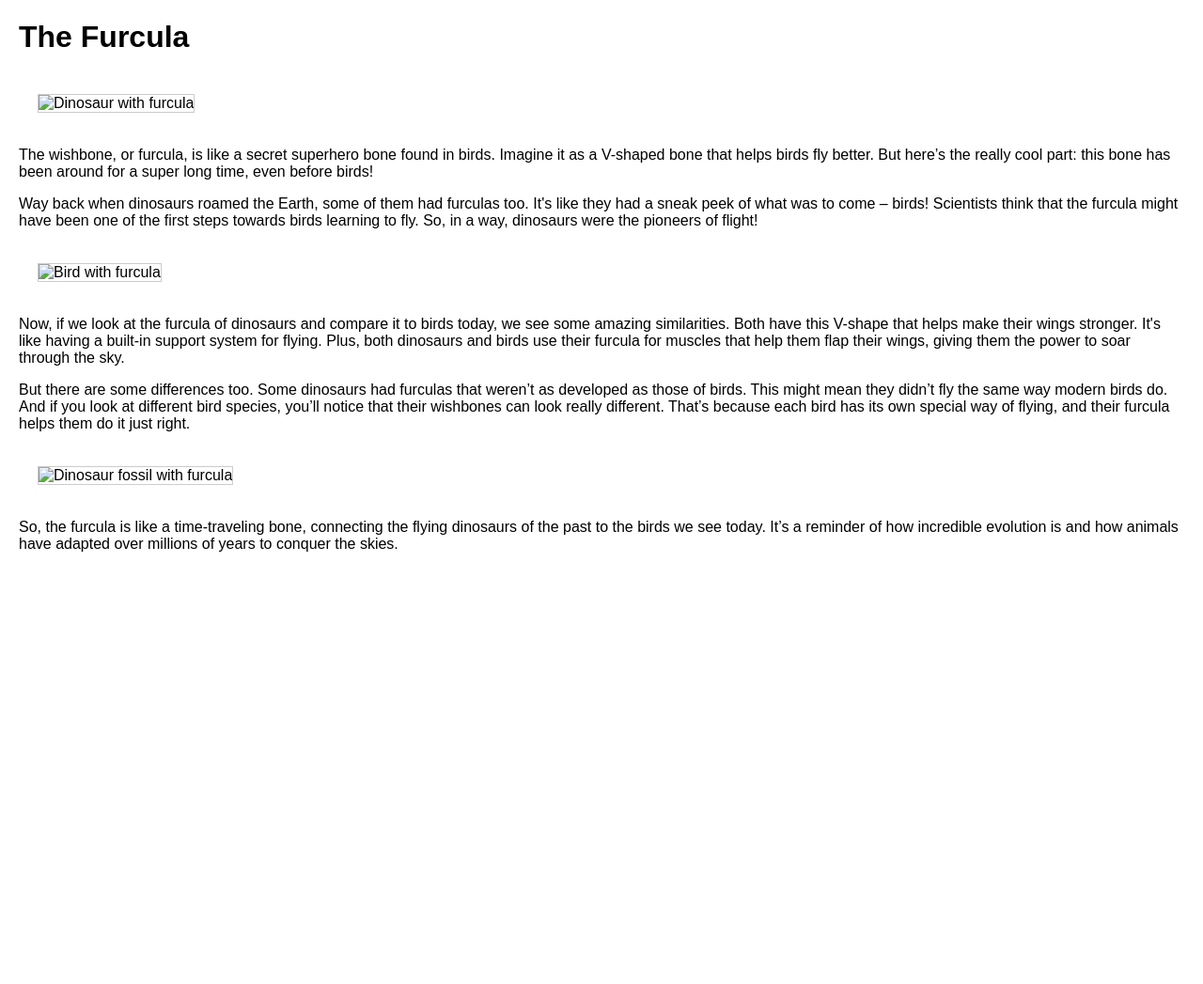
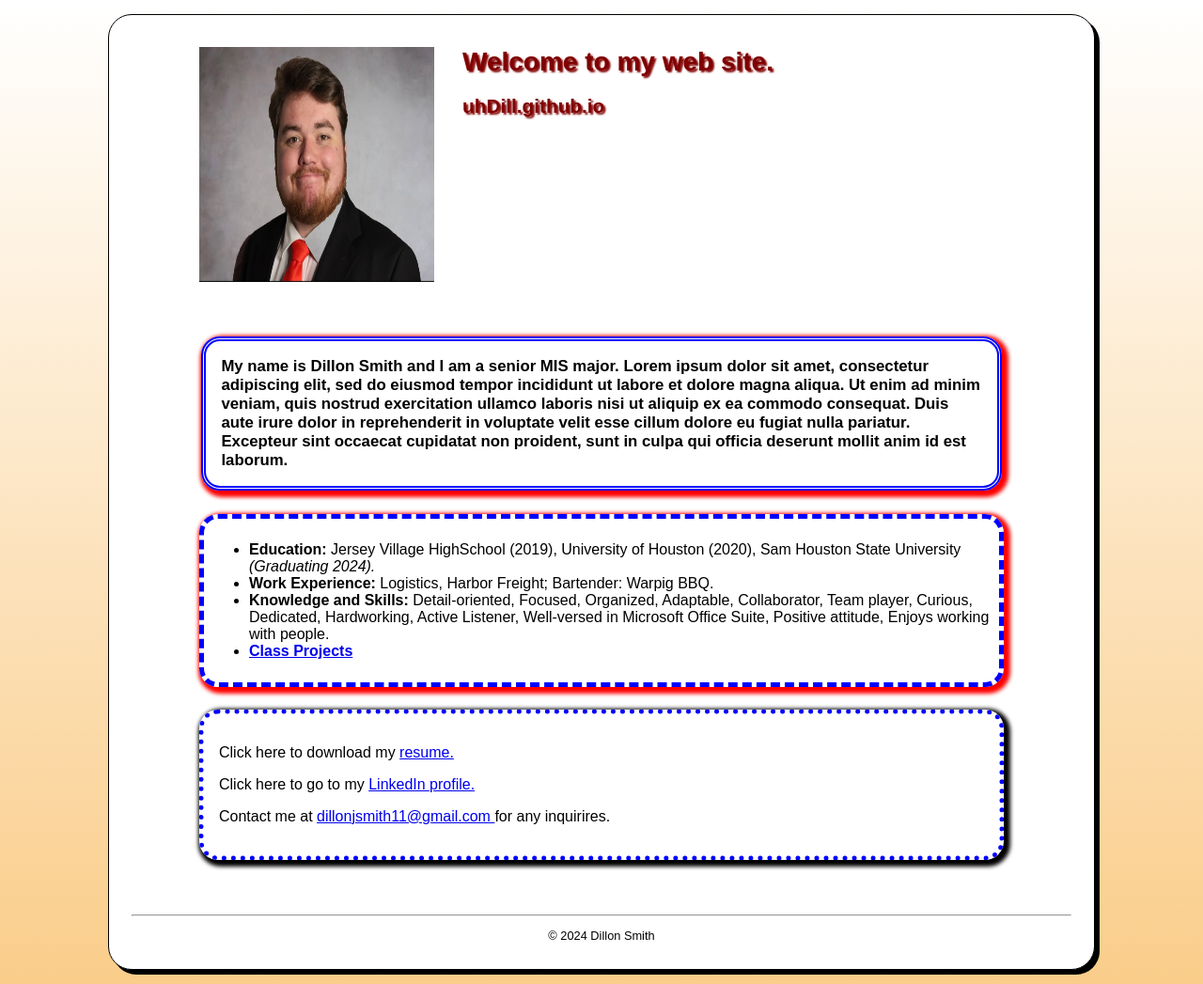
Before and after one commit to uhDill/uhDill.github.io, a plain HTML site: page index.html in a window 1280 px wide. Shown: the whole page at 94% size. Before the commit the page ends 800 px from the top, so only its background shows below. Drawn offline with Linux system fonts and the light colour scheme.

Commit message:
fiusabefjhbe

```diff
--- a/index.html
+++ b/index.html
@@ -1,43 +1,42 @@
-
 <!DOCTYPE html>
 <html lang="en">
 <head>
-  <meta charset="UTF-8">
-  <meta name="viewport" content="width=device-width, initial-scale=1.0">
-  <title>The Furcula</title>
-  <style>
-    /* Add some basic styling to make the page look decent */
-    body {
-      font-family: Arial, sans-serif;
-      margin: 20px;
-    }
-    img {
-      width: 50%; /* Make images 50% of the page width */
-      margin: 20px;
-      border: 1px solid #ccc;
-    }
-  </style>
+    <meta charset="utf-8">
+    <title>uhDill.github.io</title>
+    <link rel="stylesheet" type="text/css" href="styles/main.css">
 </head>
 <body>
-  <h1>The Furcula</h1>
-
-  <!-- Add a picture of a dinosaur here -->
-  <img src="dino-picture-1.jpg" alt="Dinosaur with furcula">
-
-  <p>The wishbone, or furcula, is like a secret superhero bone found in birds. Imagine it as a V-shaped bone that helps birds fly better. But here’s the really cool part: this bone has been around for a super long time, even before birds!</p>
-
-  <p>Way back when dinosaurs roamed the Earth, some of them had furculas too. It's like they had a sneak peek of what was to come – birds! Scientists think that the furcula might have been one of the first steps towards birds learning to fly. So, in a way, dinosaurs were the pioneers of flight!</p>
-
-  <!-- Add a picture of a bird here -->
-  <img src="bird-picture-1.jpg" alt="Bird with furcula">
-
-  <p>Now, if we look at the furcula of dinosaurs and compare it to birds today, we see some amazing similarities. Both have this V-shape that helps make their wings stronger. It's like having a built-in support system for flying. Plus, both dinosaurs and birds use their furcula for muscles that help them flap their wings, giving them the power to soar through the sky.</p>
-
-  <p>But there are some differences too. Some dinosaurs had furculas that weren’t as developed as those of birds. This might mean they didn’t fly the same way modern birds do. And if you look at different bird species, you’ll notice that their wishbones can look really different. That’s because each bird has its own special way of flying, and their furcula helps them do it just right.</p>
-
-  <!-- Add a picture of a dinosaur fossil here -->
-  <img src="dino-fossil-picture.jpg" alt="Dinosaur fossil with furcula">
-
-  <p>So, the furcula is like a time-traveling bone, connecting the flying dinosaurs of the past to the birds we see today. It’s a reminder of how incredible evolution is and how animals have adapted over millions of years to conquer the skies.</p>
+    <header>
+        <img src="images/dillphoto.JPG" alt="Photo of Dillon" width="250" height="250">
+        <h1 class="shadow">Welcome to my web site.</h1>
+        <h2 class="shadow">uhDill.github.io</h2>
+    </header>
+    <main>
+    <h3 class = "clear">My name is Dillon Smith and I am a senior MIS major.
+        Lorem ipsum dolor sit amet, consectetur adipiscing elit, sed do eiusmod tempor incididunt ut labore et dolore magna aliqua.
+        Ut enim ad minim veniam, quis nostrud exercitation ullamco laboris nisi ut aliquip ex ea commodo consequat.
+        Duis aute irure dolor in reprehenderit in voluptate velit esse cillum dolore eu fugiat nulla pariatur.
+        Excepteur sint occaecat cupidatat non proident, sunt in culpa qui officia deserunt mollit anim id est laborum.
+    </h3>
+<nav>
+        <ul id=“list”>
+            <li><strong>Education:</strong> Jersey Village HighSchool (2019), University of Houston (2020), Sam Houston State University <i>(Graduating 2024).</i></li>
+            <li><strong>Work Experience:</strong> Logistics, Harbor Freight; Bartender: Warpig BBQ.</li>
+            <li><strong>Knowledge and Skills:</strong>  Detail-oriented, Focused, Organized, Adaptable, Collaborator, Team player, Curious, Dedicated,
+                Hardworking, Active Listener, Well-versed in Microsoft Office Suite, Positive attitude, Enjoys working with people.</li>
+            <li><a href ="#"> <strong>Class Projects</strong></a></li>
+        </ul>
+    </nav>
+    <div class="contact">
+    <p>Click here to download my <a href="files/Dillon_Smith_Resume.pdf" target ="_blank">resume.</a></p>
+    <p>Click here to go to my <a href = "https://www.linkedin.com/in/the-dillon-smith/" target ="_blank">LinkedIn profile.</a></p>
+    <p>Contact me at <a href = "mailto:dillonjsmith11@gmail.com">dillonjsmith11@gmail.com </a>for any inquirires.</p>
+    </div>
+    </main>
+    <br>
+    <hr>
+    <footer>
+        <p class=“copyright”>&copy;  2024 Dillon Smith</p>
+    </footer>
 </body>
 </html>
--- /dev/null
+++ b/styles/main.css
@@ -0,0 +1,83 @@
+html {
+    background-image: linear-gradient(to bottom, white 0%, #facd8a 100%);
+}
+
+body{
+    font-family:Arial, Helvetica, sans-serif;
+    font-size:100%;
+    width: 1000px;
+    background-color: white;
+    margin: 15px auto;
+    padding: 15px 1.5em;
+    border: 1px solid black;
+    border-radius: 25px;
+    box-shadow: 5px 5px 0 0;
+}
+
+main{
+    clear: left;
+    margin: 1.5em 2em 1.5em;
+    padding: 0.5em;
+}
+
+main nav{
+    margin: 1.5em 2em 1.5em;
+    border: 5px dashed blue;
+    border-radius: 20px;
+    box-shadow: 3px 3px 4px 4px red;
+    padding: 0.5em;
+}
+
+footer{
+    text-align: center;
+    font-size: 80%;
+}
+
+a:focus, a:hover{
+    font-style: italic;
+    color: orangered;
+}
+
+header h1{
+    font-size:175%;
+    color: maroon;
+    text-indent: 30px;
+    text-shadow: 2px 2px 2px rgb(128, 0, 0);
+}
+
+header h2{
+    font-size: 130%;
+    color: #800000;
+    text-indent: 30px;
+    text-shadow: 2px 2px 2px rgb(128, 0, 0);
+}
+
+main h3{
+    margin: 3em 2em 1.5em;
+    font-size: 105%;
+    border: 5px double blue;
+    border-radius: 20px;
+    box-shadow: 3px 3px 4px 4px red;
+    padding: 1em;
+}
+
+#list{
+    line-height: 1.5em;
+}
+
+header img{
+    float:left;
+    margin-left: 4.5em;
+}
+
+.shadow{
+    text-shadow: 2px 2px 2px rgb(128,0,0);
+}
+
+.contact{
+    margin: 1.5em 2em 0em;
+    border: 5px dotted blue;
+    border-radius: 20px;
+    box-shadow: 3px 3px 4px 4px;
+    padding: 1em;
+}
```
Also changed, not shown: images/dillphoto.JPG (added), 1 other file.
